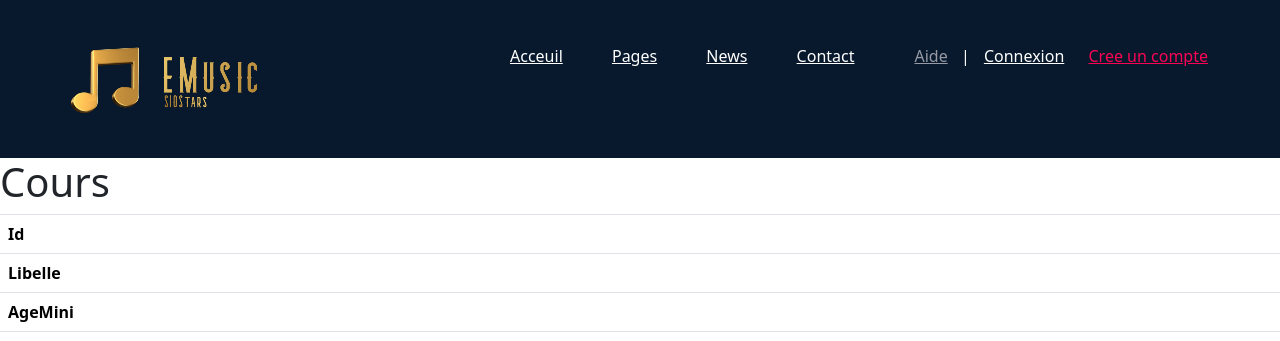
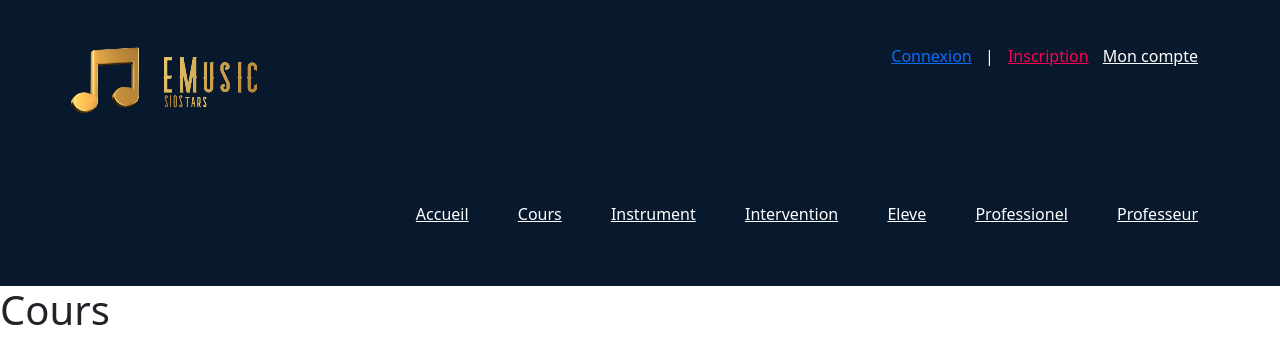
Before and after one commit to ZakinaA/25siostars, a Symfony app: template templates/accueil/show.html.twig in a window 1280 px wide. Shown: the top 341 px of the page. Run offline with Twig, Linux system fonts and the light colour scheme; the template is opened without the code that fills it, so the values that code supplies are empty; some libraries are stand-ins or nearby versions.

Commit message:
Push avant des gros travaux

```diff
--- a/src/Form/RegistrationFormType.php
+++ b/src/Form/RegistrationFormType.php
@@ -24,7 +24,7 @@ class RegistrationFormType extends AbstractType
                 'mapped' => false,
                 'constraints' => [
                     new IsTrue([
-                        'message' => 'You should agree to our terms.',
+                        'message' => 'Veuillez accepter nos termes d\'utilisation.',
                     ]),
                 ],
             ])
--- a/templates/base.html.twig
+++ b/templates/base.html.twig
@@ -1873,16 +1873,16 @@ Responsive
 			<img src="/emusic/assets/images/logo.png" alt="Logo emusic SIOStars">
 		</a>
 		<div class="header-right">
-			<a href="#" class="hr-btn">Aide</a>
+			<a href="http://localhost/emusic/public/connexion" class="login">Connexion</a>
 			<span>|</span>
 			<div class="user-panel">
-				<a href="http://localhost/emusic/public/connexion" class="login">Connexion</a>
-				<a href="http://localhost/emusic/public/inscription" class="register">Cree un compte</a>
+				<a href="http://localhost/emusic/public/inscription" class="register">Inscription</a>
+				<a href="#" class="hr-btn">Mon compte</a>
 			</div>
 		</div>
 		<ul class="main-menu">
-			<li><a href="http://localhost/emusic/public/acceuil">Acceuil</a></li>
-			<li><a href="#">Pages</a>
+			<li><a href="http://localhost/emusic/public/accueil">Accueil</a></li>
+<!--			<li><a href="#">Pages</a>
 				<ul class="sub-menu">
 					<li><a href="http://localhost/emusic/public/cours">Cours</a></li>
 					<li><a href="http://localhost/emusic/public/instrument">Instrument</a></li>
@@ -1891,9 +1891,16 @@ Responsive
 					<li><a href="http://localhost/emusic/public/professionnel">Professionel</a></li>
 					<li><a href="http://localhost/emusic/public/professeur">Professeur</a></li>
 				</ul>
-			</li>
-			<li><a href="blog.html">News</a></li>
-			<li><a href="contact.html">Contact</a></li>
+			</li> -->
+			<!-- <li><a href="blog.html">News</a></li>
+			<li><a href="contact.html">Contact</a></li> -->
+
+			<li><a href="http://localhost/emusic/public/cours">Cours</a></li>
+			<li><a href="http://localhost/emusic/public/instrument">Instrument</a></li>
+			<li><a href="http://localhost/emusic/public/intervention">Intervention</a></li>
+			<li><a href="http://localhost/emusic/public/eleve">Eleve</a></li>
+			<li><a href="http://localhost/emusic/public/professionnel">Professionel</a></li>
+			<li><a href="http://localhost/emusic/public/professeur">Professeur</a></li>
 		</ul>
 	</header>
         {% block body %}{% endblock %}
@@ -1929,15 +1936,17 @@ Responsive
 				<div class="col-xl-6 col-lg-5 order-lg-1">
 					<img src="img/logo.png" alt="">
 					<div class="copyright"><!-- Link back to Colorlib can't be removed. Template is licensed under CC BY 3.0. -->
-					Copyright &copy;<script>document.write(new Date().getFullYear());</script> All rights reserved | This template is made with <i class="fa fa-heart-o" aria-hidden="true"></i> by <a href="https://colorlib.com" target="_blank">Colorlib</a>
+					Copyright &copy;<script>document.write(new Date().getFullYear());</script> All rights reserved | This template is made with ♥ by <a href="https://colorlib.com" target="_blank">Colorlib</a>
+					</br>
+					</br>Site crée par <a href="https://github.com/ZakinaA/25siostars">SIOStars</a>
 					<!-- Link back to Colorlib can't be removed. Template is licensed under CC BY 3.0. --></div>
-					<div class="social-links">
+					<!-- <div class="social-links">
 						<a href=""><i class="fa fa-instagram"></i></a>
 						<a href=""><i class="fa fa-pinterest"></i></a>
 						<a href=""><i class="fa fa-facebook"></i></a>
 						<a href=""><i class="fa fa-twitter"></i></a>
 						<a href=""><i class="fa fa-youtube"></i></a>
-					</div>
+					</div> -->
 				</div>
 			</div>
 		</div>
```
